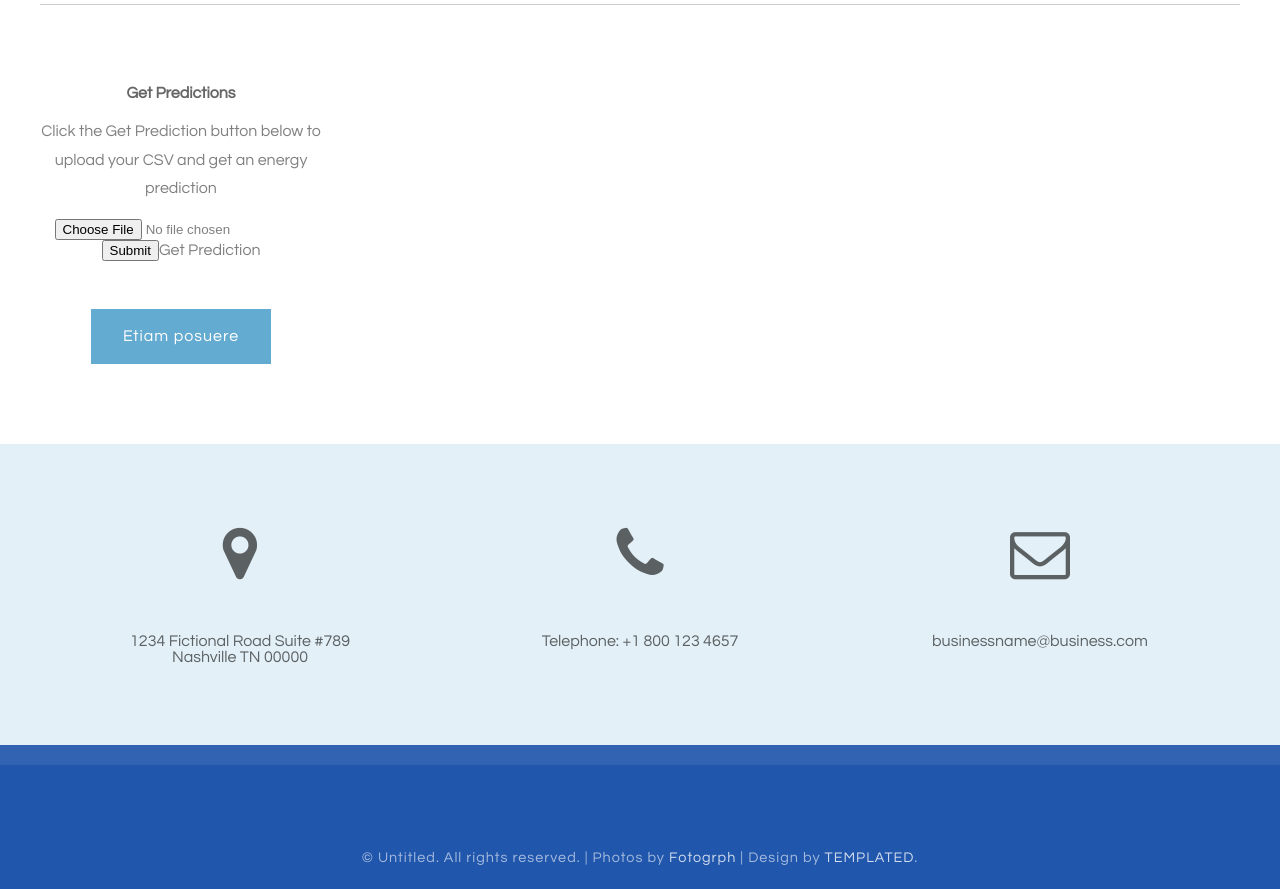
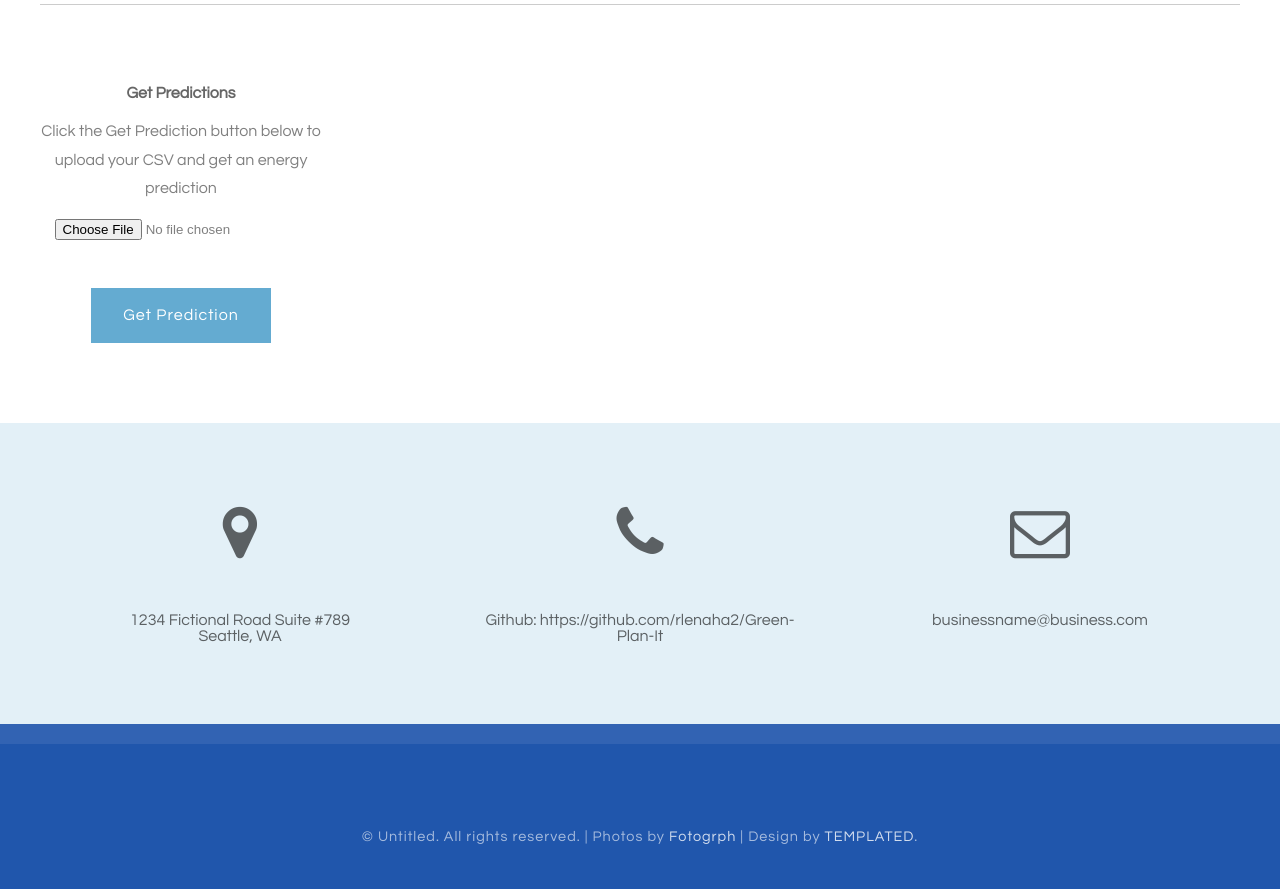
Before and after one commit to rlenaha2/Green-Plan-It, a Flask app: page / in a window 1280 px wide. Shown: the part 1763-2652 px from the top of the page. Run offline with Flask 2, Linux system fonts and the light colour scheme; parts of the project's set-up code (start-up, migrations or seed data) failed here and were passed over; some libraries are stand-ins or nearby versions.

Commit message:
Corrected energy prediction to be on same page

```diff
--- a/website/app.py
+++ b/website/app.py
@@ -4,6 +4,7 @@ import random
 from werkzeug.utils import secure_filename
 import os
 import pandas as pd
+import numpy as np
 
 app = Flask(__name__)
 data_model = Process_Result('pipe_model.p')
@@ -23,7 +24,8 @@ def solve(filename):
     user_data = pd.read_csv('/tmp/'+filename)
     data_model.create_pred_df('/tmp/'+filename)
     prediction = data_model.make_new_prediction()
-    return str(prediction)
+    prediction = prediction.round(2)
+    return list(prediction)
 
 @app.route('/download', methods=['GET'])
 def download():
@@ -46,7 +48,9 @@ def upload_file():
         if file and file.filename.endswith('csv'):
             filename = secure_filename(file.filename + str(random.randint(0,1000000)))
             file.save(os.path.join(app.config['UPLOAD_FOLDER'], filename))
-            return solve(filename)
+            result = solve(filename)
+            result = {'pred': result}
+            return jsonify(result)
 
 
     return '''
--- a/website/templates/index.html
+++ b/website/templates/index.html
@@ -19,9 +19,9 @@ Released   : 20140322
 <script>
 
 $(function() {
-    $('#upload-file-btn').click(function() {
+    $('#get_prediction').click(function() {
         var form_data = new FormData();
-        form_data.append('file', input.files[0])
+        form_data.append('file', document.getElementById('fileupload').files[0])
         console.log(form_data)
         $.ajax({
             type: 'POST',
@@ -33,7 +33,7 @@ $(function() {
             async: false,
             success: function(data) {
                 console.log('Success!');
-		$("#results").val("Your Energy Prediction is: "+data)
+		$("#results").html("Your Energy Prediction is: "+data.pred[0]+" BTU")
             },
         });
     });
@@ -92,13 +92,17 @@ $(function() {
 			<div class="box">
 			  <h3>Get Predictions</h3>
 				<p>Click the Get Prediction button below to upload your CSV and get an energy prediction</p>
-				<form id="upload-file" enctype="multipart/form-data" method="post" action="/upload">
+
+				<input id="fileupload" type="file">
+
+<!--				<form id="upload-file" enctype="multipart/form-data" method="post" action="/upload">
 					<input id="fileupload" name="myfile" type="file" />
-					<input id="upload-file-btn" type="submit">Get Prediction</button>
+					<input id="upload-file-btn" type="submit" style="display:none">Get Prediction
+
 				</form>
-
+-->
 		<p id="results"> </p>
-		  <a href="#" class="button button-small">Etiam posuere</a> </div>
+		  <a href="javascript:void(0)" class="button button-small" id="get_prediction" >Get Prediction</a> </div>
 		</div>
 	</div>
 </div>
@@ -107,12 +111,12 @@ $(function() {
 		<div class="fbox1">
 		<span class="icon icon-map-marker"></span>
 			<span>1234 Fictional Road Suite #789
-			<br />Nashville TN 00000</span>
+			<br />Seattle, WA</span>
 		</div>
 		<div class="fbox1">
 			<span class="icon icon-phone"></span>
 			<span>
-				Telephone: +1 800 123 4657
+				Github: https://github.com/rlenaha2/Green-Plan-It
 			</span>
 		</div>
 		<div class="fbox1">
```
